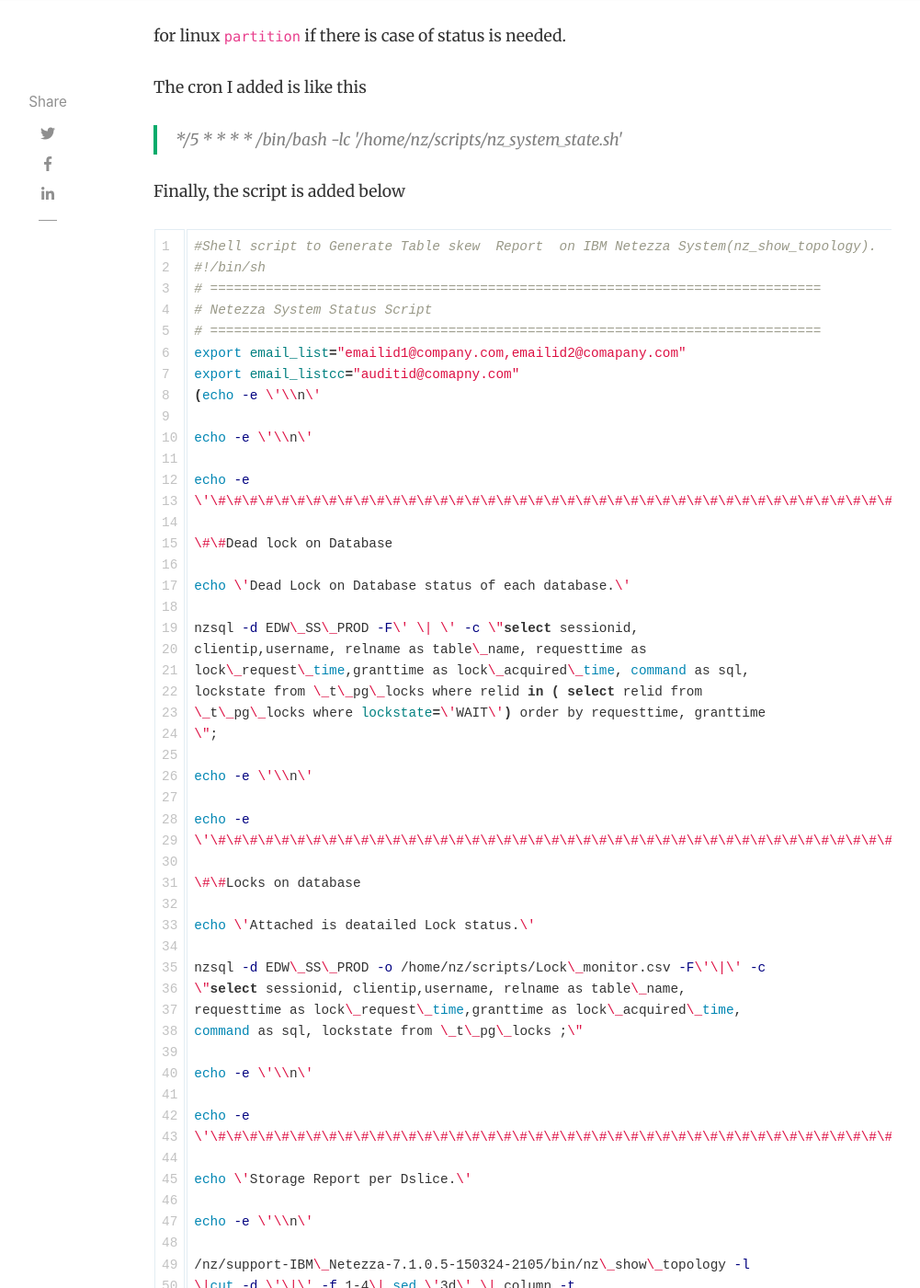
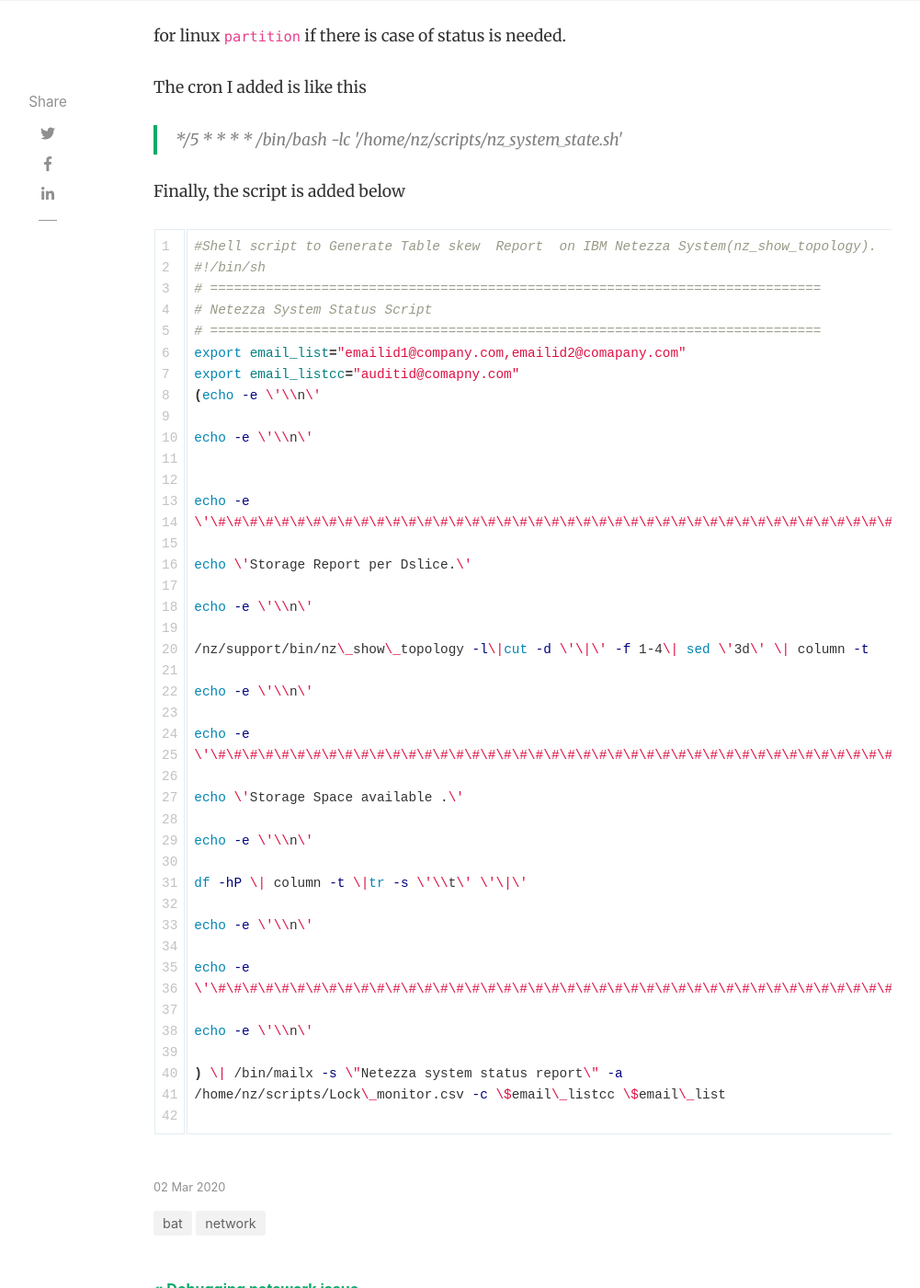
Before and after one commit to ashish-choudhari/weblog, a Jekyll site: the page built from _posts/2020-03-02-monitoring-server-status.md, in a window 1280 px wide and 1400 px high, scrolled down 1595 px. Shown: the whole window at 92% size, without its empty margins (118-1119 px from the left). Built offline with Jekyll 4.4.1, drawn with Linux system fonts in a browser that asks for light colours; nearby versions of some CDN libraries; comment, search, counter and statistics services are not loaded; some of the changed text lies outside the part shown.

Commit message:
changed some snippet

```diff
--- a/_posts/2020-03-02-monitoring-server-status.md
+++ b/_posts/2020-03-02-monitoring-server-status.md
@@ -29,11 +29,11 @@
 
 And `CC` list followed by if required for auditing purpose.
 
-`/nz/support/bin/nz\_show\_topology -l \|cut -d \'\|\' -f 1-4\| sed \'3d\' \| column -t`
+> /nz/support/bin/nz\_show\_topology -l\|cut -d \'\|\' -f 1-4\| sed \'3d\' \| column -t
 
 > Information about each Dslice which really help in case of any of them is crossed the threshold to avoid data partition is full error.
 
-`df -hP \| column -t \|tr -s \'\\t\' \'\|\'`
+> df -hP \| column -t \|tr -s \'\\t\' \'\|\'
 
 for linux `partition` if there is case of status is needed.
 
@@ -55,35 +55,6 @@
 
 echo -e \'\\n\'
 
-echo -e
-\'\#\#\#\#\#\#\#\#\#\#\#\#\#\#\#\#\#\#\#\#\#\#\#\#\#\#\#\#\#\#\#\#\#\#\#\#\#\#\#\#\#\#\#\#\#\#\#\#\#\#\#\#\#\#\#\#\#\#\#\#\#\#\#\#\#\#\#\#\#\#\#\#\#\#\#\#\#\#\#\#\#\#\#\#\#\#\#\#\#\#\#\#\#\#\#\#\#\#\#\#\#\#\#\#\#\#\#\#\#\#\#\#\#\#\#\#\#\#\#\#\'
-
-\#\#Dead lock on Database
-
-echo \'Dead Lock on Database status of each database.\'
-
-nzsql -d EDW\_SS\_PROD -F\' \| \' -c \"select sessionid,
-clientip,username, relname as table\_name, requesttime as
-lock\_request\_time,granttime as lock\_acquired\_time, command as sql,
-lockstate from \_t\_pg\_locks where relid in ( select relid from
-\_t\_pg\_locks where lockstate=\'WAIT\') order by requesttime, granttime
-\";
-
-echo -e \'\\n\'
-
-echo -e
-\'\#\#\#\#\#\#\#\#\#\#\#\#\#\#\#\#\#\#\#\#\#\#\#\#\#\#\#\#\#\#\#\#\#\#\#\#\#\#\#\#\#\#\#\#\#\#\#\#\#\#\#\#\#\#\#\#\#\#\#\#\#\#\#\#\#\#\#\#\#\#\#\#\#\#\#\#\#\#\#\#\#\#\#\#\#\#\#\#\#\#\#\#\#\#\#\#\#\#\#\#\#\#\#\#\#\#\#\#\#\#\#\#\#\#\#\#\#\#\#\#\'
-
-\#\#Locks on database
-
-echo \'Attached is deatailed Lock status.\'
-
-nzsql -d EDW\_SS\_PROD -o /home/nz/scripts/Lock\_monitor.csv -F\'\|\' -c
-\"select sessionid, clientip,username, relname as table\_name,
-requesttime as lock\_request\_time,granttime as lock\_acquired\_time,
-command as sql, lockstate from \_t\_pg\_locks ;\"
-
-echo -e \'\\n\'
 
 echo -e
 \'\#\#\#\#\#\#\#\#\#\#\#\#\#\#\#\#\#\#\#\#\#\#\#\#\#\#\#\#\#\#\#\#\#\#\#\#\#\#\#\#\#\#\#\#\#\#\#\#\#\#\#\#\#\#\#\#\#\#\#\#\#\#\#\#\#\#\#\#\#\#\#\#\#\#\#\#\#\#\#\#\#\#\#\#\#\#\#\#\#\#\#\#\#\#\#\#\#\#\#\#\#\#\#\#\#\#\#\#\#\#\#\#\#\#\#\#\#\#\#\#\'
@@ -92,8 +63,7 @@
 
 echo -e \'\\n\'
 
-/nz/support-IBM\_Netezza-7.1.0.5-150324-2105/bin/nz\_show\_topology -l
-\|cut -d \'\|\' -f 1-4\| sed \'3d\' \| column -t
+/nz/support/bin/nz\_show\_topology -l\|cut -d \'\|\' -f 1-4\| sed \'3d\' \| column -t
 
 echo -e \'\\n\'
 
```
